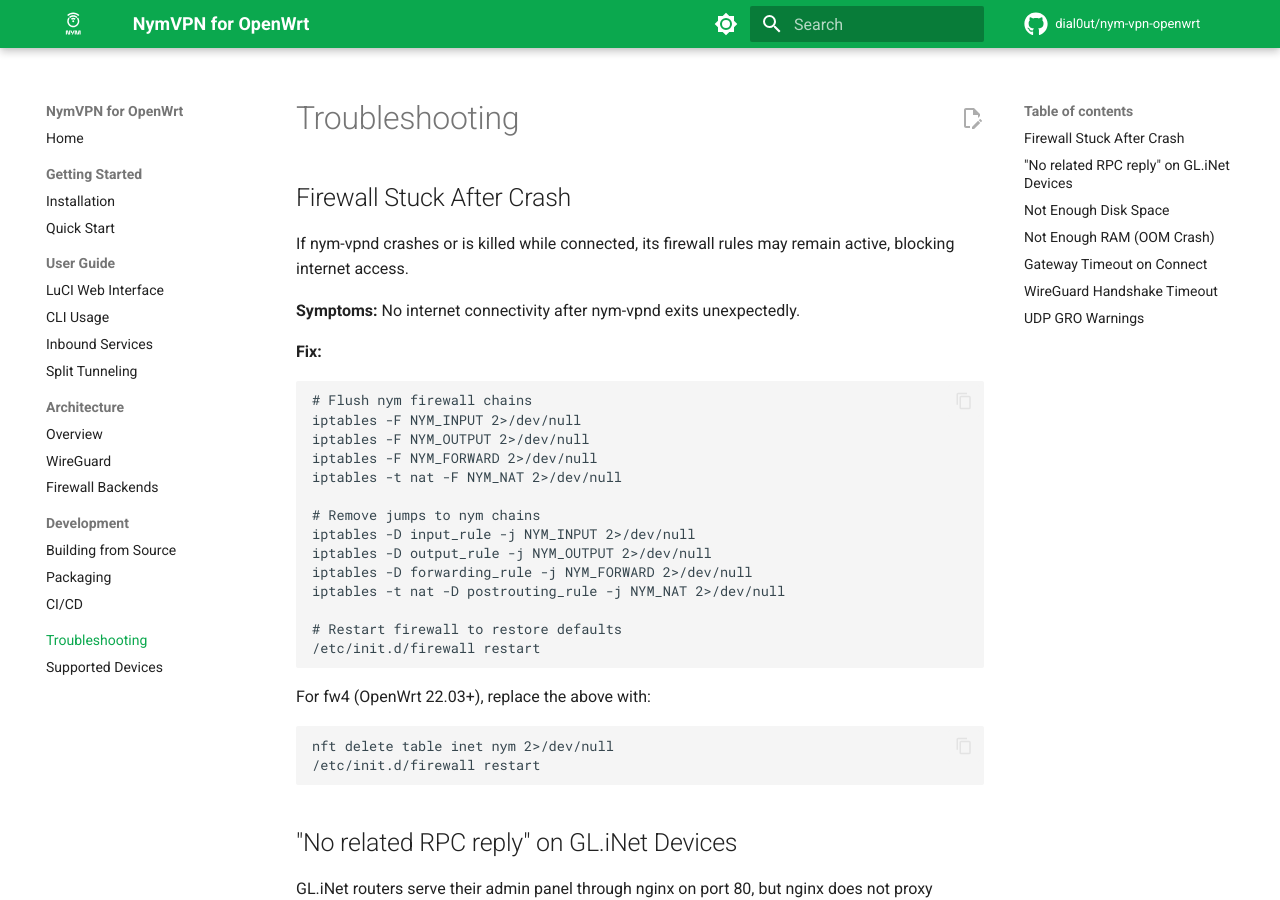
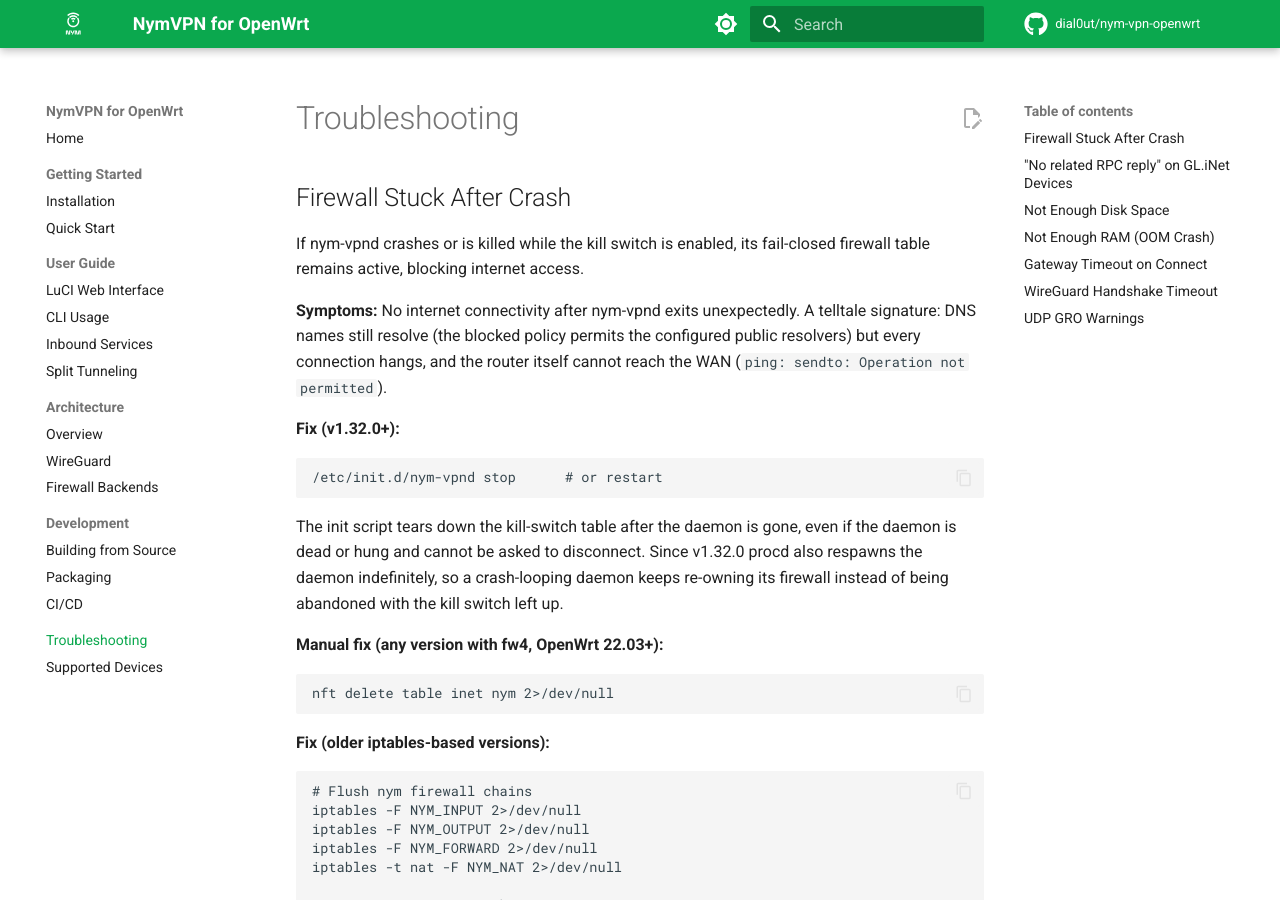
Before and after one commit to dial0ut/nym-vpn-openwrt, an MkDocs documentation site: the page built from docs/troubleshooting.md, in a window 1280 px wide and 900 px high. Built offline with MkDocs 1.6.1 and Material for MkDocs 9.7.7, drawn with Linux system fonts in a browser that asks for light colours; comment, search, counter and statistics services are not loaded.

Commit message:
fix(init): tear down kill-switch table on stop, never abandon respawn
A dead or hung nym-vpnd left the inet nym table loaded with no owner:
WAN egress and LAN forwarding blocked, DNS still resolving, and
/etc/init.d/nym-vpnd stop a no-op (its nym-vpnc disconnect needs the
dead daemon; against a hung daemon it wedged stop forever). procd also
gave up respawning after a crash loop, making the lockout permanent.

- service_stopped(): delete the kill-switch table once the daemon has
  really exited. Waits on the pid stashed from procd's pidfile — pidof
  is unusable here since rc.common itself runs with comm "nym-vpnd" —
  with a cmdline check against pid reuse. Handles the daemon
  re-asserting its Blocked policy during graceful shutdown.
- stop_service(): bound the graceful disconnect at 10s (BusyBox has no
  timeout(1)); a hung daemon accepts the control socket but never
  replies.
- respawn retry 0: the daemon owns a fail-closed firewall, so procd
  must never stop respawning it.

Verified on OpenWrt 25.12.4 x86_64: stop while connected clears the
table in 2s; stop with a SIGSTOP-frozen daemon in 15s; 14 consecutive
SIGKILLs and procd still respawning (previously abandoned after ~11).

````diff
--- a/docs/troubleshooting.md
+++ b/docs/troubleshooting.md
@@ -2,12 +2,31 @@
 
 ## Firewall Stuck After Crash
 
-If nym-vpnd crashes or is killed while connected, its firewall rules
-may remain active, blocking internet access.
+If nym-vpnd crashes or is killed while the kill switch is enabled, its
+fail-closed firewall table remains active, blocking internet access.
 
 **Symptoms:** No internet connectivity after nym-vpnd exits unexpectedly.
+A telltale signature: DNS names still resolve (the blocked policy permits
+the configured public resolvers) but every connection hangs, and the
+router itself cannot reach the WAN (`ping: sendto: Operation not
+permitted`).
 
-**Fix:**
+**Fix (v1.32.0+):**
+```
+/etc/init.d/nym-vpnd stop      # or restart
+```
+The init script tears down the kill-switch table after the daemon is
+gone, even if the daemon is dead or hung and cannot be asked to
+disconnect. Since v1.32.0 procd also respawns the daemon indefinitely,
+so a crash-looping daemon keeps re-owning its firewall instead of
+being abandoned with the kill switch left up.
+
+**Manual fix (any version with fw4, OpenWrt 22.03+):**
+```
+nft delete table inet nym 2>/dev/null
+```
+
+**Fix (older iptables-based versions):**
 ```
 # Flush nym firewall chains
 iptables -F NYM_INPUT 2>/dev/null
@@ -22,12 +41,6 @@ iptables -D forwarding_rule -j NYM_FORWARD 2>/dev/null
 iptables -t nat -D postrouting_rule -j NYM_NAT 2>/dev/null
 
 # Restart firewall to restore defaults
-/etc/init.d/firewall restart
-```
-
-For fw4 (OpenWrt 22.03+), replace the above with:
-```
-nft delete table inet nym 2>/dev/null
 /etc/init.d/firewall restart
 ```
 
````
Also changed, not shown: CHANGELOG.md (+9 -0 lines), 1 other file.
